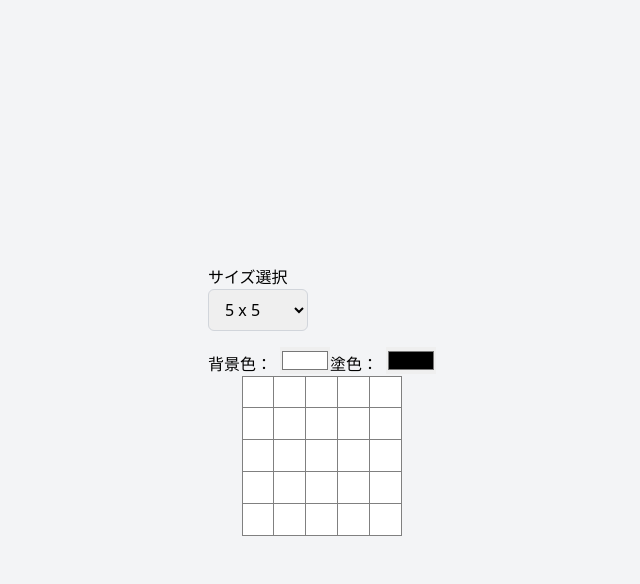
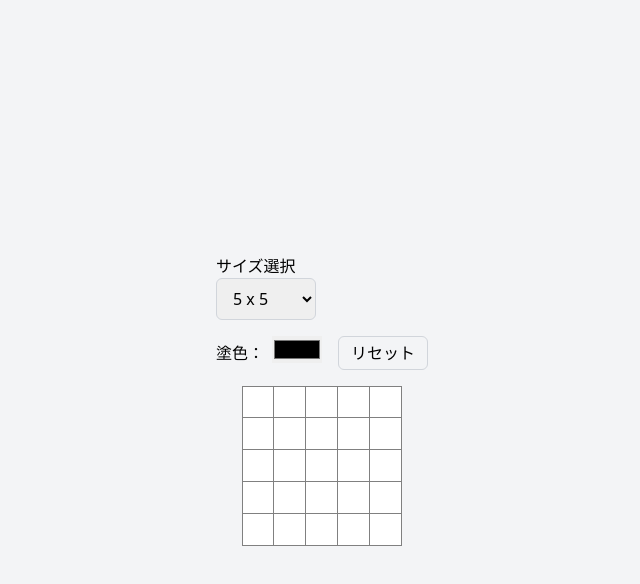
Before and after one commit to watahaizian/nono, a React (Vite) app: page / in a window 1280 px wide. Both pictures are taken after a click on the button "作成". Shown: the top 584 px of the page, without its empty margins (318-958 px from the left). Built offline with nearby package versions, Linux system fonts and the light colour scheme.

Commit message:
add edit reset

```diff
--- a/src/components/EditScreen.tsx
+++ b/src/components/EditScreen.tsx
@@ -5,19 +5,26 @@ import { getCellStyle } from '../lib/utils';
 const EditScreen = () => {
   const sizes = [5, 10, 15, 20, 25];
   const [puzzleSize, setPuzzleSize] = useState<puzzleSizes>(5);
-  const [defaultBackgroundColor, setDefaultBackgroundColor] = useState<string>('#FFFFFF');
   const [paintColor, setPaintColor] = useState<string>('#000000');
-  const [currentCell, setCurrentCell] = useState<(string | null)[][]>(Array.from({ length: puzzleSize }, () => Array<string | null>(puzzleSize).fill(null)));
+  const [currentCell, setCurrentCell] = useState<(string | null)[][]>(
+    Array.from({ length: puzzleSize }, () =>
+      Array<string | null>(puzzleSize).fill(null)
+    )
+  );
 
   const selectPuzzleSize = (size: puzzleSizes) => {
     // サイズ選択時にcurrentCellがすべてnullでなければ、確認ダイアログを表示
     if (currentCell.some((row) => row.some((cell) => cell !== null))) {
-      if (!window.confirm('変更すると現在の編集内容が消えます。よろしいですか？')) {
+      if (
+        !window.confirm('変更すると現在の編集内容が消えます。よろしいですか？')
+      ) {
         return;
       }
     }
     setPuzzleSize(size);
-    setCurrentCell(Array.from({ length: size }, () => Array<string | null>(size).fill(null)));
+    setCurrentCell(
+      Array.from({ length: size }, () => Array<string | null>(size).fill(null))
+    );
   };
 
   return (
@@ -26,7 +33,9 @@ const EditScreen = () => {
         <h2>サイズ選択</h2>
         <select
           value={puzzleSize}
-          onChange={(e) => selectPuzzleSize(Number(e.target.value) as puzzleSizes)}
+          onChange={(e) =>
+            selectPuzzleSize(Number(e.target.value) as puzzleSizes)
+          }
           className="px-3 py-2 border border-gray-300 rounded-md focus:outline-none focus:ring-2 focus:ring-blue-500"
         >
           {sizes.map((size) => (
@@ -36,14 +45,29 @@ const EditScreen = () => {
           ))}
         </select>
         <div className="mt-4">
-          背景色：
-          <input type="color" value={defaultBackgroundColor} onChange={(e) => setDefaultBackgroundColor(e.target.value)} className="ml-2" />
           塗色：
-          <input type="color" value={paintColor} onChange={(e) => setPaintColor(e.target.value)} className="ml-2" />
+          <input
+            type="color"
+            value={paintColor}
+            onChange={(e) => setPaintColor(e.target.value)}
+            className="ml-2"
+          />
+          <button
+            className="ml-4 px-3 py-1 border border-gray-300 rounded-md"
+            onClick={() =>
+              setCurrentCell(
+                Array.from({ length: puzzleSize }, () =>
+                  Array<string | null>(puzzleSize).fill(null)
+                )
+              )
+            }
+          >
+            リセット
+          </button>
         </div>
       </div>
       <div
-        className="grid gap-0"
+        className="grid gap-0 mt-4"
         style={{ gridTemplateColumns: `repeat(${puzzleSize}, 2rem)` }} // 固定幅に変更
       >
         {currentCell.map((row, rowIndex) =>
@@ -51,7 +75,10 @@ const EditScreen = () => {
             <div
               key={`${rowIndex}-${colIndex}`}
               className="w-8 h-8 flex items-center justify-center cursor-pointer border border-gray-300" // ボーダーを追加
-              style={{ ...getCellStyle(rowIndex, colIndex), backgroundColor: cell || defaultBackgroundColor }}
+              style={{
+                ...getCellStyle(rowIndex, colIndex),
+                backgroundColor: cell || '#FFFFFF',
+              }}
               onClick={() => {
                 const newCell = [...currentCell];
                 newCell[rowIndex][colIndex] = paintColor;
```
